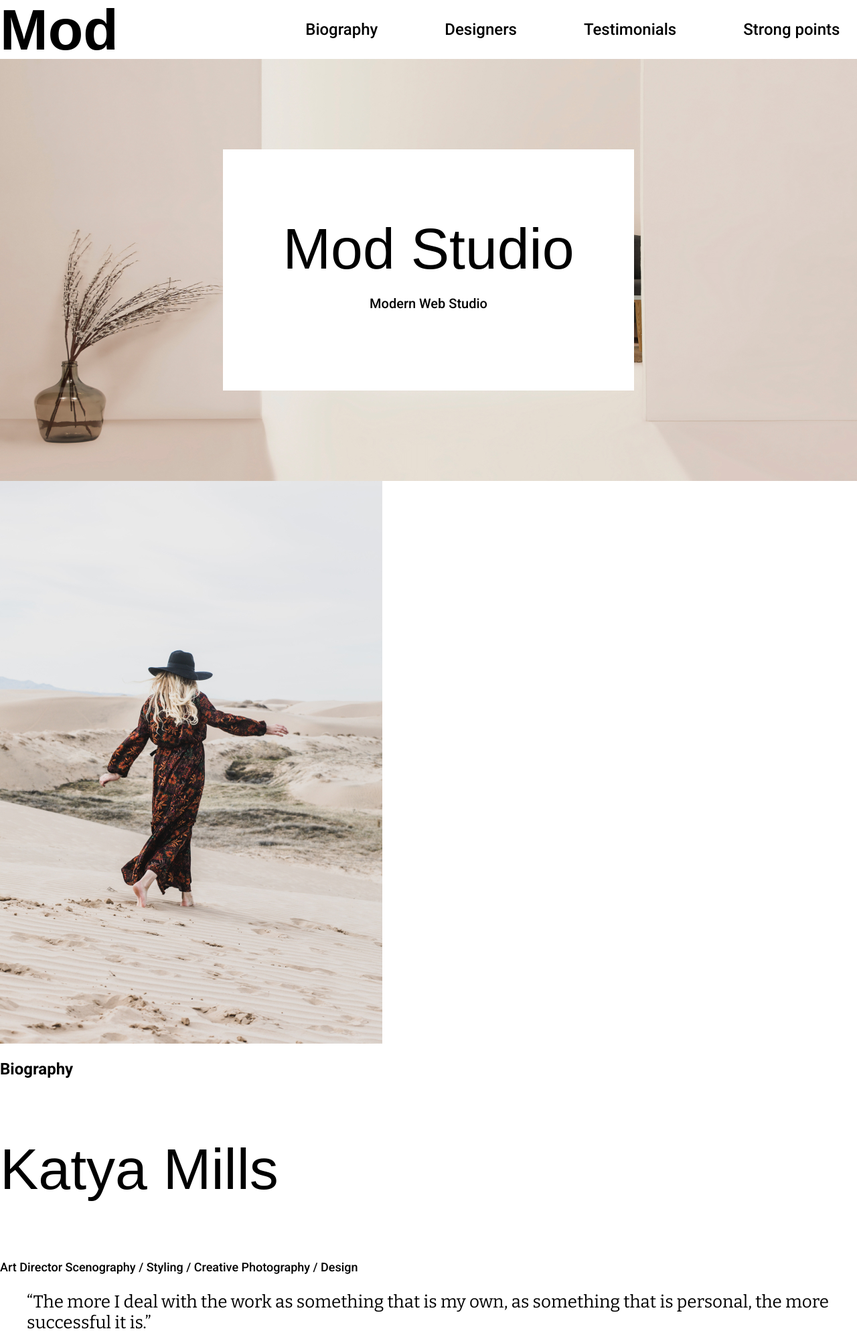
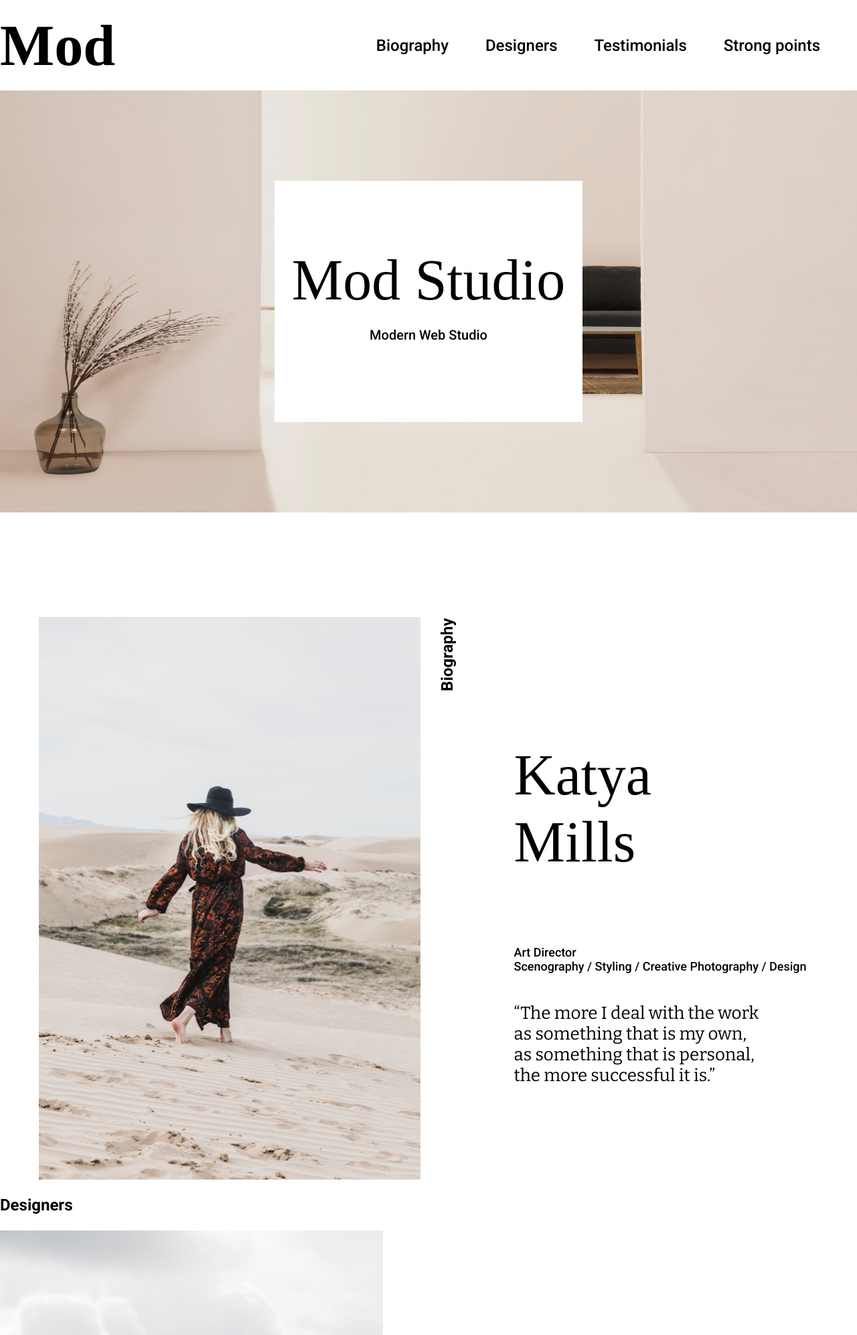
Before and after one commit to KorshunovAA/OTUS_Project_Korshunov, a plain HTML site: page index.html in a window 1280 px wide. Shown: the top 1993 px of the page at 67% size. Drawn offline with nearby package versions, Linux system fonts and the light colour scheme; a web font is replaced by a local one.

Commit message:
block biography

```diff
--- a/index.html
+++ b/index.html
@@ -24,6 +24,7 @@
           <a class="Link" href="#Desi">Designers</a>
           <a class="Link" href="#Testim">Testimonials</a>
           <a class="Link" href="#Strp">Strong points</a>
+          <a class="Link"></a>
         </nav>
     </header>
     <main>
@@ -36,18 +37,24 @@
         </div>
       </section>
 
+<p></p>
 
-<!--  <section>
-        <img src="Img\inside-weather-Uxqlfigh6oE-unsplash 1@2x.jpg" alt="Песок"/>
-      </section> -->
+      <section class="biograghy">
+        <img class="img_biograghy" src="Img\jared-weiss-P3cB0ynqYBw-unsplash 1.jpg" alt="Изображение Katya Mills" />
+        <div class="FS_24px FontRoboto_700 section-biography" id="biogr">
+          <p class="section-biography-text FontRoboto_700 FS_24px">Biography</p>
+        </div>
+        <div class="content-biography">
+          <p class="FontPFD_500">Katya <br />Mills</p>
+          <p class="FS_18px FontRoboto_500">Art Director <br />Scenography / Styling / Creative Photography / Design</p>
+          <p class="FontBitter_400 FS_26px">“The more I deal with the work <br />as something that is my own, <br />as something that is personal, <br />the more successful it is.”</p>
+        </div>
+      </section>
 
-      <section>
-        <img src="Img\jared-weiss-P3cB0ynqYBw-unsplash 1.jpg" alt="Изображение Katya Mills" />
-        <h2 class="FS_24px FontRoboto_700" id="biogr">Biography</h2>
-        <p class="FontPFD_500">Katya Mills</p>
-        <p class="FS_18px FontRoboto_500">Art Director Scenography / Styling / Creative Photography / Design</p>
-        <blockquote class="FontBitter_400 FS_26px">“The more I deal with the work as something that is my own, as something that is personal, the more successful it is.”</blockquote>
-      </section>
+
+
+
+
 
       <p class="FS_24px FontRoboto_700" id="Desi">Designers</p>
       <section class="FontRoboto_700">
--- a/style.css
+++ b/style.css
@@ -1,3 +1,10 @@
+
+@font-face {
+  font-family: 'PlayFairD';
+  /*src: url('Fonts\Playfair_Display\static\PlayfairDisplay-Regular.ttf') format('truetype');*/
+  src: url("Fonts\Playfair_Display\static\PlayfairDisplay-Regular.ttf") format('truetype');
+  font-style: normal;
+}
 
 html {font-family: Roboto, sans-serif;
     font-size: 16px;
@@ -37,18 +44,13 @@ li {list-style-type: none; /* Убираем маркеры */
     font-style: normal;
   }
 
-  @font-face {
-    font-family: 'PlayFairD';
-    src: url('Fonts\Playfair_Display\static\PlayfairDisplay-Regular.ttf') format('truetype');
-}
-
 .FontPFD_600{
-    font-family: 'PlayFairD', sans-serif;
+    font-family: 'PlayFairD', serif;
     font-size: 86px;
     font-weight: 600;
 }
 .FontPFD_500{
-    font-family: 'PlayFairD', sans-serif;
+    font-family: 'PlayFairD', serif;
     font-size: 86px;
     font-weight: 500;
 }
@@ -73,19 +75,23 @@ li {list-style-type: none; /* Убираем маркеры */
 }
 .Menu {
   display: flex;
-  width: 98vw;
-  height: 88px;
-  /*padding: 10px;
-  border: 2px solid red;*/
+  max-width: 1400px;
+  height: 135px;
+  margin: 0 auto;
+  /*border: 2px solid red;*/
   justify-content: space-between;
-  align-items: center;
-  /*padding-left: 20px;*/
+  align-items: center;}
 
-}
 .LinkInMenu {
   display: flex;
-  gap: 100px;
+  margin: 0;
+  padding: 0;
+  list-style: none;
+  gap: 55px;
+  /*background-color:chocolate;*/
 }
+
+
 .Link{text-decoration: none;
 color: black;}
 
@@ -94,9 +100,6 @@ color: black;}
   flex-direction: column;
   min-height: 630px;
   width: 100%;
-  /*background-image: url("Img\inside-weather-Uxqlfigh6oE-unsplash 1@2x.jpg");
-  background-size: cover;
-  background: rgb(124, 101, 101);*/
   align-items: center;
   justify-content: center;
   position: relative;
@@ -104,10 +107,51 @@ color: black;}
 .Block_2{
   display: flex;
   flex-direction: column;
-  width: 47.9%;
+  width: 36%;
   min-height: 360px;
   background: white;
   align-items: center;
   justify-content: center;
   position: absolute;
+  margin: 0 auto;
 }
+
+.biograghy {
+  display: flex;
+  /*border: 1px solid green;*/
+  max-width: 1165px;
+  margin: 0 auto;
+  box-sizing: border-box;
+  /*background-color: aquamarine;*/
+  padding-top: 140px;
+}
+.img_biograghy {
+  width: 49%;
+  object-fit: cover;
+}
+
+.content-biography {
+  display: flex;
+
+  width: 39%;
+  /*justify-content: center;*/
+  flex-direction: column;
+  padding-left: 30px;
+  padding-top: 100px;
+  padding-right: 0px;
+  margin-right: 0;
+
+}
+
+
+
+.section-biography-text {
+  margin: 0;
+  transform: rotate(-90deg) translateX(-25%);
+  padding-bottom: 30px;
+}
+
+.text1{background-color: rgb(31, 212, 152);}
+.text2{background-color:blueviolet;}
+.text3{background-color:chartreuse;}
+.text4{background-color:cornflowerblue}
```
